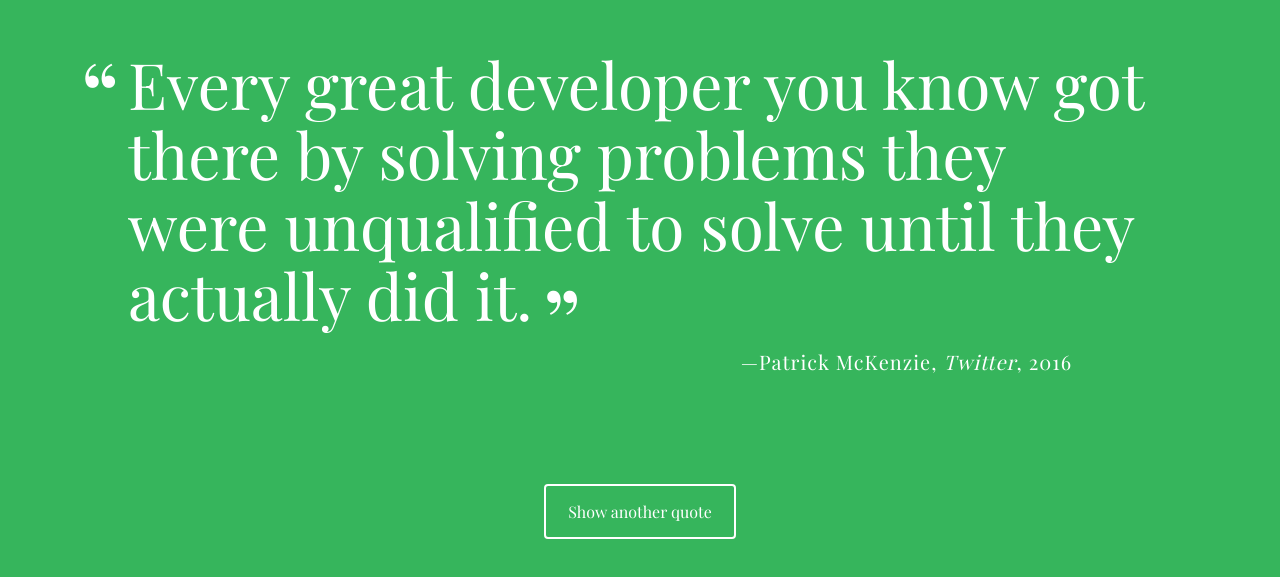
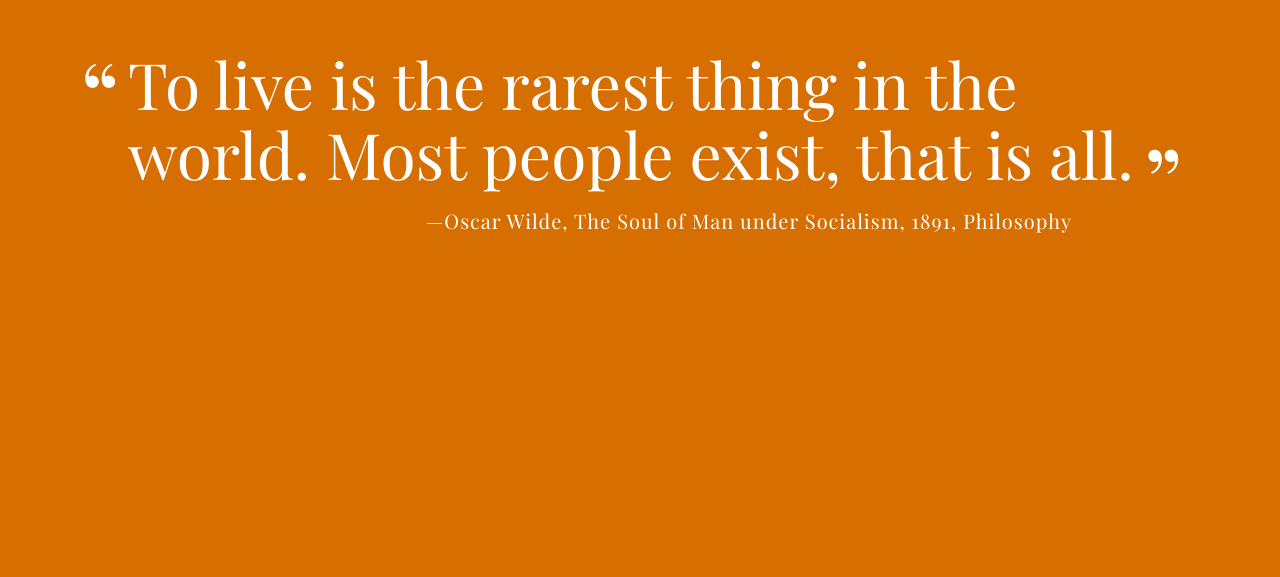
Before and after one commit to jesusMdza/1-random-quote-generator, a plain HTML site: page index.html in a window 1280 px wide. Shown: the part 111-688 px from the top of the page. Drawn offline with nearby package versions, Linux system fonts and the light colour scheme; a web font is replaced by a local one.

Commit message:
Completed Project
- Removed Button from HTML
- Added Functions to JS

```diff
--- a/index.html
+++ b/index.html
@@ -1,5 +1,6 @@
 <!DOCTYPE html>
 <html lang="en">
+
   <head>
     <meta charset="UTF-8">
     <title>Random Quotes</title>
@@ -7,14 +8,18 @@
     <link rel="stylesheet" href="css/normalize.css">
     <link rel="stylesheet" href="css/styles.css">
   </head>
+
   <body>
     <div class="container">
       <div id="quote-box">
         <p class="quote">Every great developer you know got there by solving problems they were unqualified to solve until they actually did it.</p>
-      <p class="source">Patrick McKenzie<span class="citation">Twitter</span><span class="year">2016</span></p>
+        <p class="source">Patrick McKenzie
+          <span class="citation">Twitter</span>
+          <span class="year">2016</span>
+        </p>
       </div>
-    <button id="loadQuote">Show another quote</button>
     </div>
     <script src="js/script.js"></script>
   </body>
+
 </html>
--- a/js/script.js
+++ b/js/script.js
@@ -3,61 +3,118 @@ Treehouse Techdegree:
 FSJS project 1 - A Random Quote Generator
 ******************************************/
 
-// Study guide for this project - https://drive.google.com/file/d/1s5grutGuQFwJcQP8bFwEI69Q8FCkGdDk/view?usp=sharing
+//
+// **** THIS PROJECT IS ATTEMPTING TO RECEIVE AN "EXCEEDS EXPECTATIONS" GRADE *****
+//
+//
+// A NEW QUOTE IS PRINTED EVERY 20 SECONDS
+//
 
-/***
-  Create the array of quote objects and name it `quotes`.
-  Add at least five quote objects to the `quotes` array.
-  Give each quote object a `quote` and `source` property.
+// 3 variables that hold a reference to the container div, quote and source paragraphs
+let container = document.getElementsByClassName('container')[0];
+let quoteParagraph = document.getElementsByClassName('quote')[0];
+let sourceParagraph = document.getElementsByClassName('source')[0];
 
-  Recommended:
-    - Add at least one `year` and/or `citation` property to at least one
-      quote object.
-***/
-
-/***
-  Create the `getRandomQuote` function to:
-   - generate a random number
-   - use the random number to `return` a random quote object from the
-     `quotes` array.
-***/
-
+// An array that contains 5 objects with several key value pairs
 let quotes = [
   {
     quote: "If you really want to do something, you'll find a way. If you don't, you'll find an excuse.",
-      source: 'Jim Rohn'
+    source: 'Jim Rohn',
+    citation: 'Facebook',
+    year: 2014,
+    categorization: 'Inspirational',
   }, {
     quote: 'To live is the rarest thing in the world. Most people exist, that is all.',
-      source: 'Oscar Wilde'
+    source: 'Oscar Wilde',
+    citation: 'The Soul of Man under Socialism',
+    year: 1891,
+    categorization: 'Philosophy',
   }, {
     quote: "Education is not just about going to school and getting a degree. It's about widening your knowledge and absorbing the truth about life.",
-      source: 'Shakuntala Devi'
+    source: 'Shakuntala Devi',
+    categorization: 'Knowledge',
   }, {
     quote: 'How far you go in life depends on your being tender with the young, compassionate with the aged, sympathetic with the striving and tolerant of the weak and strong. Because someday in your life you will have been all of these.',
-      source: 'George Washington Carver'
+    source: 'George Washington Carver',
+    categorization: 'Respect',
   }, {
-      quote: "If you really want to do something, you'll find a way. If you don't, you'll find an excuse.",
-      source: 'Jim Rohn'
+    quote: "There is only one thing more painful than learning from experience and that is not learning from experience.",
+    source: 'Archibald MacLeish',
+    categorization: 'Experience',
   },
-  ],
+];
 
-  /***
-  Create the `printQuote` function to:
-   - call the `getRandomQuote` function and assign it to a variable.
-   - use the properties of the quote object stored in the variable to
-     create your HTML string.
-   - use conditionals to make sure the optional properties exist before
-     they are added to the HTML string.
-   - set the `innerHTML` of the `quote-box` div to the HTML string.
-***/
+// An array that holds a list of colors
+let colorList = [
+  'rgb(40, 116, 27)',
+  'rgb(194, 61, 57)',
+  'rgb(26, 4, 113)',
+  'rgb(215, 110, 0)',
+  'rgb(139, 47, 150)',
+  'rgb(15, 160, 199)',
+  'rgb(0, 77, 63)',
+];
 
-  /***
-  When the "Show another quote" button is clicked, the event listener
-  below will be triggered, and it will call, or "invoke", the `printQuote`
-  function. So do not make any changes to the line of code below this
-  comment.
-***/
+// This function stores and returns a random quote from the 'quotes' array
+function getRandomQuote(array) {
 
-  document.getElementById('loadQuote').addEventListener("click", printQuote, false);
+  let randomQuote = array[Math.floor(Math.random() * array.length)];
+  return randomQuote;
+}
 
-// Remember to delete the comments that came with this file, and replace them with your own code comments.
+// The value of my "randomQuote" variable was helped by seeing an answer on stackoverflow by the user "Kit"
+// Link: https://stackoverflow.com/questions/42211863/pick-a-random-item-from-a-javascript-array
+
+// Function stores and returns a random color from the 'colorList' array
+function getBgColor(list) {
+
+  let randomColor = list[Math.floor(Math.random() * list.length)];
+  return randomColor;
+}
+
+// Function prints random quote and its properties to the document
+function printQuote() {
+
+  let generateQuote = getRandomQuote(quotes);
+  let htmlQuote = '';
+  let htmlSource = '';
+  htmlQuote = generateQuote.quote;
+  htmlSource = generateQuote.source;
+
+  if (generateQuote.citation) {
+    htmlSource += ', ' + generateQuote.citation;
+  }
+  if (generateQuote.year) {
+    htmlSource += ', ' + generateQuote.year;
+  }
+  if (generateQuote.categorization) {
+    htmlSource += ', ' + generateQuote.categorization;
+  }
+
+  quoteParagraph.innerHTML = htmlQuote;
+  sourceParagraph.innerHTML = htmlSource;
+}
+
+// Function styles the document body with a random color
+function displayBgColor() {
+
+  let generateColor = getBgColor(colorList);
+  document.body.style.background = generateColor;
+}
+
+// Function calls 'printQuote' function and 'displayBgColor' function
+function displayQuoteAndColor() {
+
+  printQuote();
+  displayBgColor();
+}
+
+// Function will call the 'displayQuoteAndColor' function and repeat it every 20 seconds
+function intervalFunction() {
+
+  displayQuoteAndColor();
+  setInterval(displayQuoteAndColor, 20000);
+}
+
+// Function starts the project
+intervalFunction();
```
Lines whose indentation alone changed are shown as unchanged.
